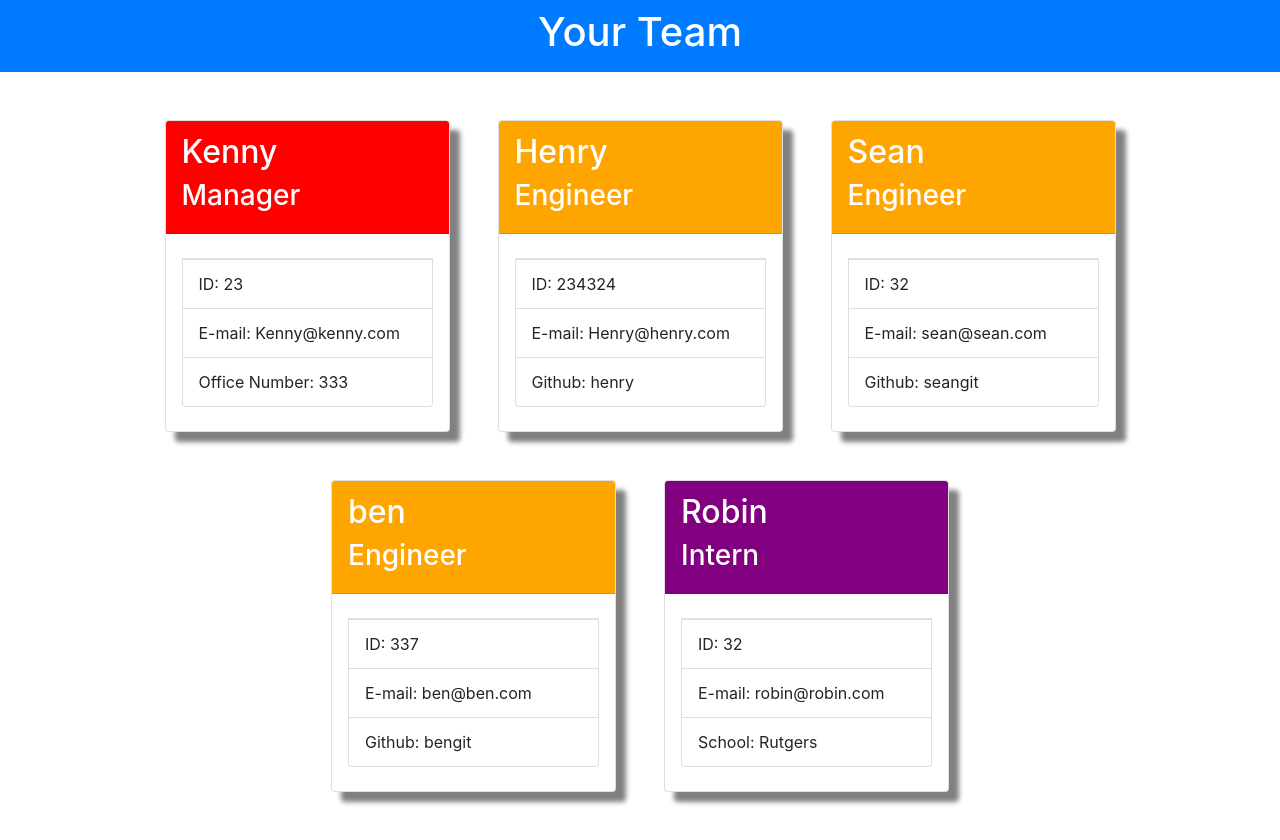
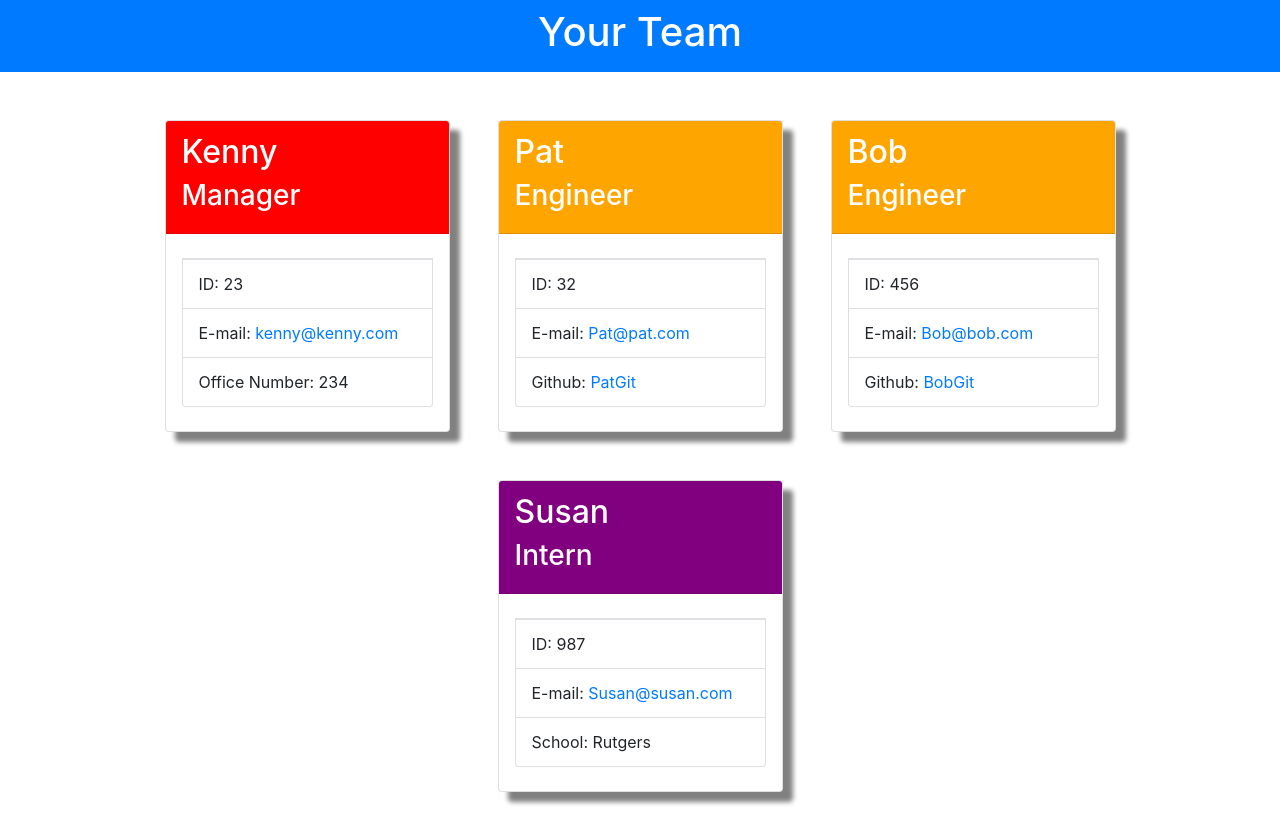
Before and after one commit to Thewa55/Team-Profile-Generator, a website: page team.html in a window 1280 px wide. Drawn offline with nearby package versions, Linux system fonts and the light colour scheme.

Commit message:
Removed node folders, added gitignore, also convert the email and github to links in html templates

```diff
--- a/index.js
+++ b/index.js
@@ -197,7 +197,6 @@ async function promptIntern(){
 async function teamMaker(){
   try{
     const manager = await userPrompt()
-    // console.log(teamMembers)
     const finalTeam = await Render(teamMembers)
     fs.writeFile("team.html", finalTeam,function(err){
     })
--- a/lib/htmlRenderer.js
+++ b/lib/htmlRenderer.js
@@ -12,10 +12,12 @@ const render = employees => {
   html.push(employees
     .filter(employee => employee.getRole() === "Engineer")
     .map(engineer => renderEngineer(engineer))
+    .join("")
   );
   html.push(employees
     .filter(employee => employee.getRole() === "Intern")
     .map(intern => renderIntern(intern))
+    .join("")
   );
   return renderMain(html.join(""));
 };
--- a/team.html
+++ b/team.html
@@ -14,7 +14,7 @@
   </nav>
   <div class="container">
     <div class ="row justify-content-md-center mb-5">
-        <div class="card employeeCard col-md-3 ml-4 mr-4 pl-0 pr-0 mt-5" style="box-shadow: 10px 10px 5px grey">
+              <div class="card employeeCard col-md-3 ml-4 mr-4 pl-0 pr-0 mt-5" style="box-shadow: 10px 10px 5px grey">
           <div class="card-header pl-3" style="width: 100%; background-color: red; color: white;">
             <h2>Kenny</h3>
             <h3>Manager</h4>
@@ -22,55 +22,43 @@
           <ul class="list-group m-3 mb-4 mt-4">
             <span class="border-top"></span>
             <li class="list-group-item pl-3">ID: 23</li>
-            <li class="list-group-item pl-3">E-mail: Kenny@kenny.com</li>
-            <li class="list-group-item pl-3">Office Number: 333</li>
+            <li class="list-group-item pl-3">E-mail: <a href="mailto:kenny@kenny.com">kenny@kenny.com</a></li>
+            <li class="list-group-item pl-3">Office Number: 234</li>
           </ul>
         </div>
         <div class="card employeeCard col-md-3 ml-4 mr-4 pl-0 pr-0 mt-5" style="box-shadow: 10px 10px 5px grey">
           <div class="card-header pl-3" style="width: 100%; background-color: orange; color: white;">
-            <h2>Henry</h2>
-            <h3>Engineer</h3>
-          </div>
-          <ul class="list-group m-3 mb-4 mt-4">
-            <span class="border-top"></span>
-            <li class="list-group-item pl-3">ID: 234324</li>
-            <li class="list-group-item pl-3">E-mail: Henry@henry.com</li>
-            <li class="list-group-item pl-3">Github: henry</li>
-          </ul>
-        </div>
-        <div class="card employeeCard col-md-3 ml-4 mr-4 pl-0 pr-0 mt-5" style="box-shadow: 10px 10px 5px grey">
-          <div class="card-header pl-3" style="width: 100%; background-color: orange; color: white;">
-            <h2>Sean</h2>
+            <h2>Pat</h2>
             <h3>Engineer</h3>
           </div>
           <ul class="list-group m-3 mb-4 mt-4">
             <span class="border-top"></span>
             <li class="list-group-item pl-3">ID: 32</li>
-            <li class="list-group-item pl-3">E-mail: sean@sean.com</li>
-            <li class="list-group-item pl-3">Github: seangit</li>
+            <li class="list-group-item pl-3">E-mail: <a href="mailto:Pat@pat.com">Pat@pat.com</a></li>
+            <li class="list-group-item pl-3">Github: <a href="https://github.com/PatGit">PatGit</a></li>
           </ul>
         </div>
         <div class="card employeeCard col-md-3 ml-4 mr-4 pl-0 pr-0 mt-5" style="box-shadow: 10px 10px 5px grey">
           <div class="card-header pl-3" style="width: 100%; background-color: orange; color: white;">
-            <h2>ben</h2>
+            <h2>Bob</h2>
             <h3>Engineer</h3>
           </div>
           <ul class="list-group m-3 mb-4 mt-4">
             <span class="border-top"></span>
-            <li class="list-group-item pl-3">ID: 337</li>
-            <li class="list-group-item pl-3">E-mail: ben@ben.com</li>
-            <li class="list-group-item pl-3">Github: bengit</li>
+            <li class="list-group-item pl-3">ID: 456</li>
+            <li class="list-group-item pl-3">E-mail: <a href="mailto:Bob@bob.com">Bob@bob.com</a></li>
+            <li class="list-group-item pl-3">Github: <a href="https://github.com/BobGit">BobGit</a></li>
           </ul>
         </div>
         <div class="card employeeCard col-md-3 ml-4 mr-4 pl-0 pr-0 mt-5" style="box-shadow: 10px 10px 5px grey">
           <div class="card-header pl-3" style="width: 100%; background-color: purple; color: white;">
-            <h2>Robin</h3>
+            <h2>Susan</h3>
             <h3>Intern</h4>
           </div>
           <ul class="list-group m-3 mb-4 mt-4">
             <span class="border-top"></span>
-            <li class="list-group-item pl-3">ID: 32</li>
-            <li class="list-group-item pl-3">E-mail: robin@robin.com</li>
+            <li class="list-group-item pl-3">ID: 987</li>
+            <li class="list-group-item pl-3">E-mail: <a href="mailto:Susan@susan.com">Susan@susan.com</a></li>
             <li class="list-group-item pl-3">School: Rutgers</li>
           </ul>
         </div>
```
Also changed, not shown: templates/engineer.html (+2 -2 lines), templates/intern.html (+1 -1 lines), templates/manager.html (+1 -1 lines), 1 other file.
